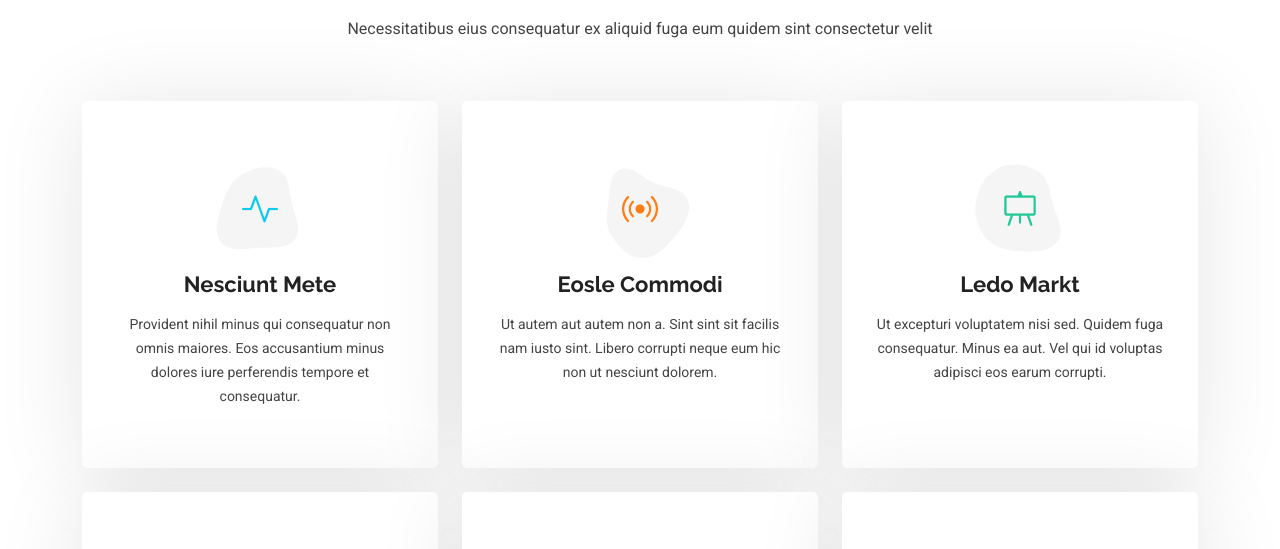
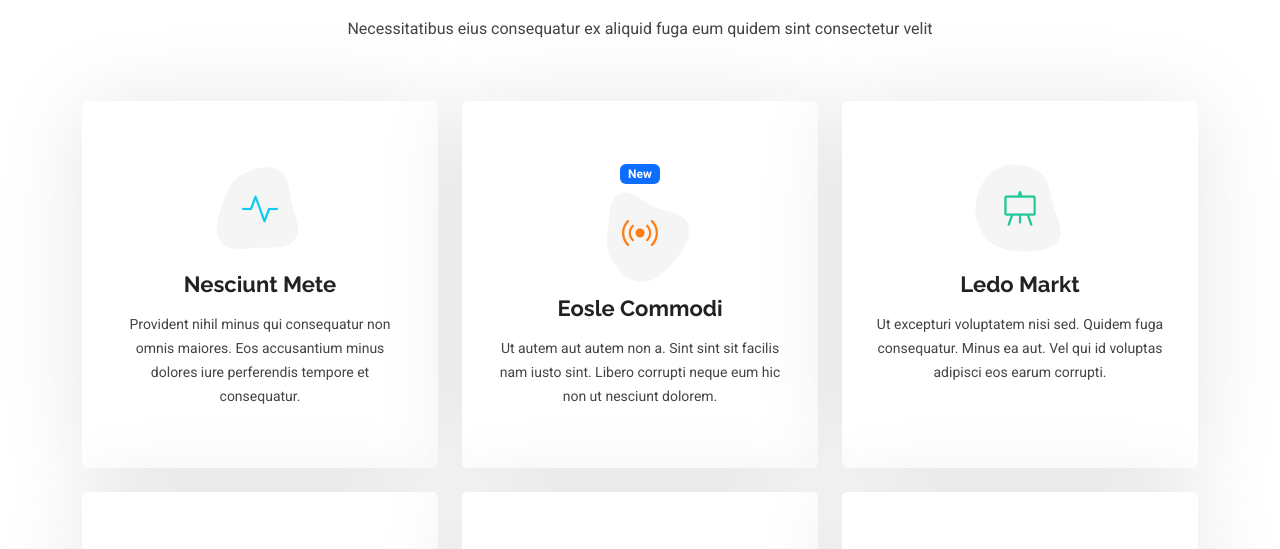
Before and after one commit to pernillemi09/bootstrap-exercise, a plain HTML site: page portfolio/services.html in a window 1280 px wide. Shown: the part 204-753 px from the top of the page. Drawn offline with Linux system fonts and the light colour scheme.

Commit message:
Update services.html

```diff
--- a/portfolio/services.html
+++ b/portfolio/services.html
@@ -118,6 +118,7 @@
 
           <div class="col-lg-4 col-md-6" data-aos="fade-up" data-aos-delay="200">
             <div class="service-item item-orange position-relative">
+              <span class="badge text-bg-primary ">New</span>
               <div class="icon">
                 <svg width="100" height="100" viewBox="0 0 600 600" xmlns="http://www.w3.org/2000/svg">
                   <path stroke="none" stroke-width="0" fill="#f5f5f5" d="M300,582.0697525312426C382.5290701553225,586.8405444964366,449.9789794690241,525.3245884688669,502.5850820975895,461.55621195738473C556.606425686781,396.0723002908107,615.8543463187945,314.28637112970534,586.6730223649479,234.56875336149918C558.9533121215079,158.8439757836574,454.9685369536778,164.00468322053177,381.49747125262974,130.76875717737553C312.15926192815925,99.40240125094834,248.97055460311594,18.661163978235184,179.8680185752513,50.54337015887873C110.5421016452524,82.52863877960104,119.82277516462835,180.83849132639028,109.12597500060166,256.43424936330496C100.08760227029461,320.3096726198365,92.17705696193138,384.0621239912766,124.79988738764834,439.7174275375508C164.83382741302287,508.01625554203684,220.96474134820875,577.5009287672846,300,582.0697525312426"></path>
```
